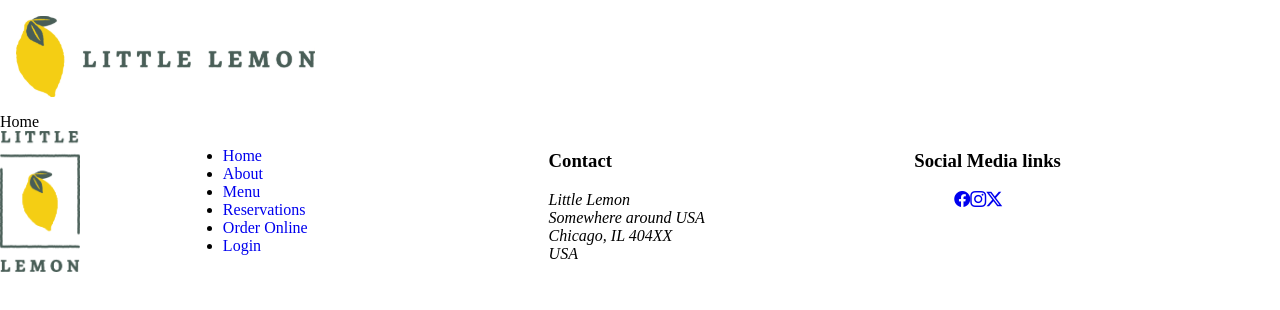
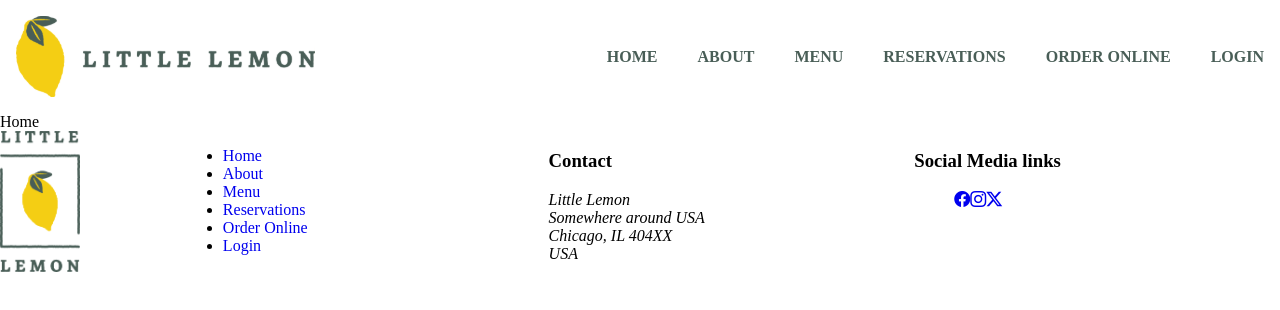
Before and after one commit to vijaypsv/book-table-app, a React (Create React App) app: page / in a window 1280 px wide. Shown: the top 310 px of the page. Built offline with nearby package versions, Linux system fonts and the light colour scheme.

Commit message:
fixed menu for mobile

```diff
--- a/src/Components/Header.css
+++ b/src/Components/Header.css
@@ -38,7 +38,7 @@ header ul li a {
   font-size: 1em;
 }
 
-.hamburger, .hide {
+.hamburger {
   display: none;
 }
 
@@ -82,4 +82,8 @@ a:visited, Link:visited, a:link, Link:link {
   .hamburger {
     display: block;
   }
+
+  .hide-mobile {
+    display: none;
+  }
 }
--- a/src/Components/Nav.js
+++ b/src/Components/Nav.js
@@ -4,16 +4,16 @@ import NavLinks from './NavLinks';
 
  const Nav = () => {
 
-  const [nav, setNav] = useState(false);
+  const [hideMobile, setHideMobile] = useState(true);
 
   const handleClick = () => {
-      return setNav(!nav);
+      return setHideMobile(!hideMobile);
   };
 
    return (
     <>
       <img className="hamburger" src={hamburger} alt="hamburger-menu" onClick={() => handleClick()}/>
-      <NavLinks show={nav}/>
+      <NavLinks hideMobile={hideMobile}/>
      </>
    );
  };
--- a/src/Components/NavLinks.js
+++ b/src/Components/NavLinks.js
@@ -3,7 +3,7 @@
 
    return (
      <nav >
-       <ul className={`${props.show ? '' : 'hide'}`}>
+       <ul className={`${props.hideMobile ? 'hide-mobile' : ''}`}>
          <li>
            <a href='/'>Home</a>
          </li>
```
